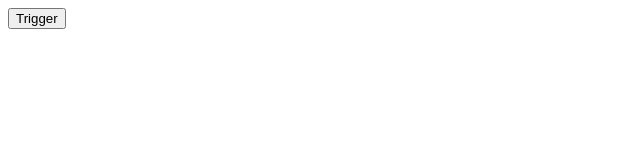
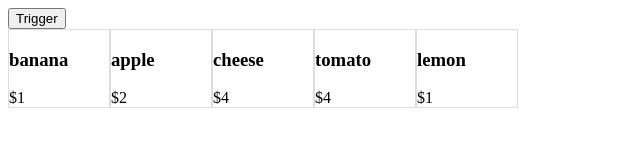
Before and after one commit to zhivou/playground, a plain HTML site: page dictionary/index.html in a window 1280 px wide. Shown: the whole page, without its empty margins (0-640 px from the left). Drawn offline with nearby package versions, Linux system fonts and the light colour scheme.

Commit message:
Added forEach example

```diff
--- a/dictionary/index.html
+++ b/dictionary/index.html
@@ -6,6 +6,7 @@
 
   <body>
     <button id="lol">Trigger</button>
+    <div id="result"></div>
 
     <script
       src="https://code.jquery.com/jquery-3.4.1.min.js"
--- a/dictionary/main.js
+++ b/dictionary/main.js
@@ -33,3 +33,25 @@ myCar.drive = function () {
 myCar.park = function () {
     console.log(`I am parking my ${this.color.toLowerCase()} ${this.make}...`)
 };
+
+////
+// Simulating Cart Items. forEach example like each in ruby:
+//
+const items = [
+
+    { item: 'banana', cost: 1, id: 21 },
+    { item: 'apple', cost: 2, id: 13 },
+    { item: 'cheese', cost: 4, id: 71 },
+    { item: 'tomato', cost: 4, id: 49 },
+    { item: 'lemon', cost: 1, id: 31 }
+
+];
+
+items.forEach( function(i) {
+    let div = document.createElement('div');
+    div.innerHTML = `<h3>${i.item}</h3>$${i.cost}`;
+    div.style.border = '1px solid #ddd';
+    div.style.display = 'inline-block';
+    div.style.width = '100px';
+    document.body.appendChild(div)
+});
```
